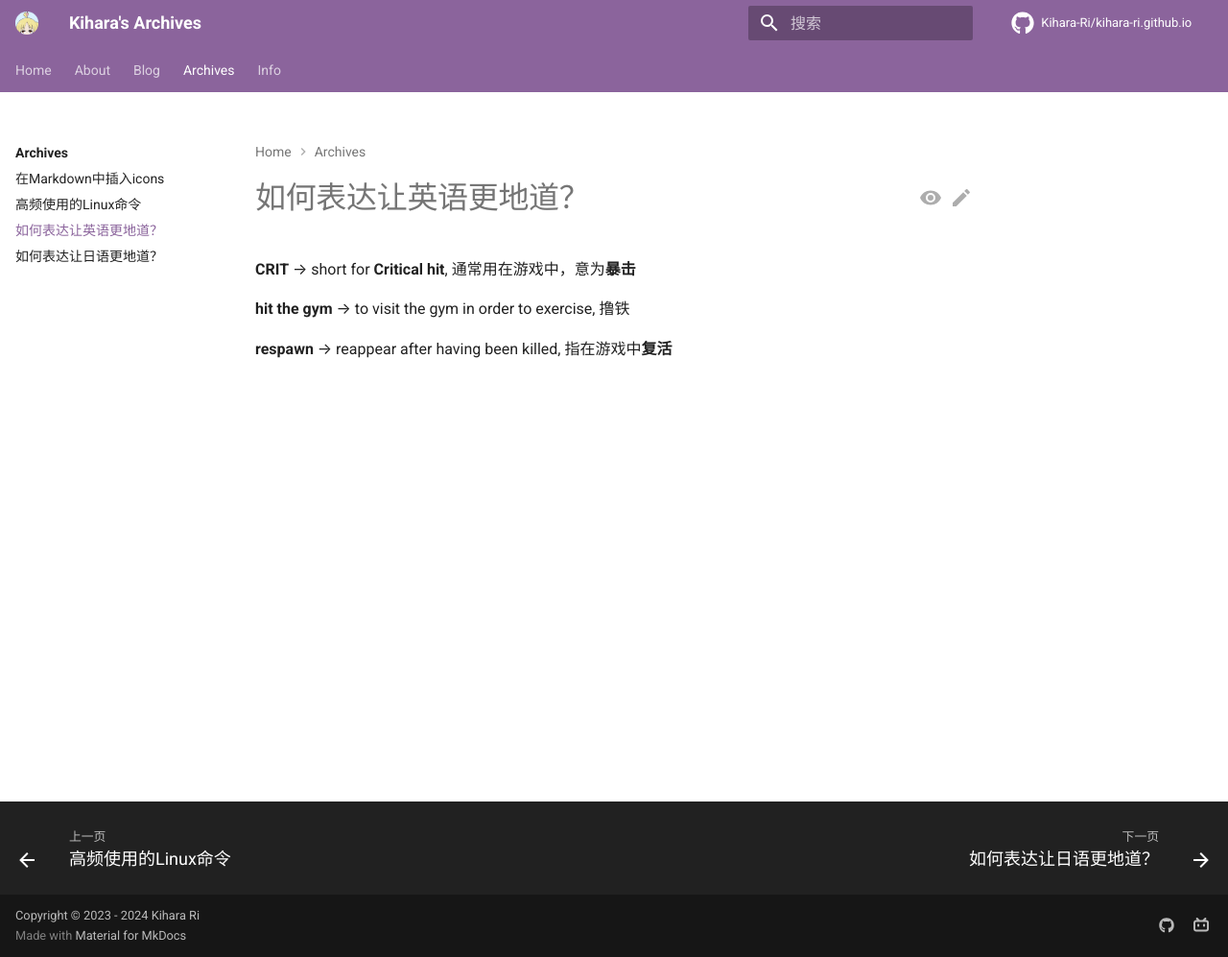
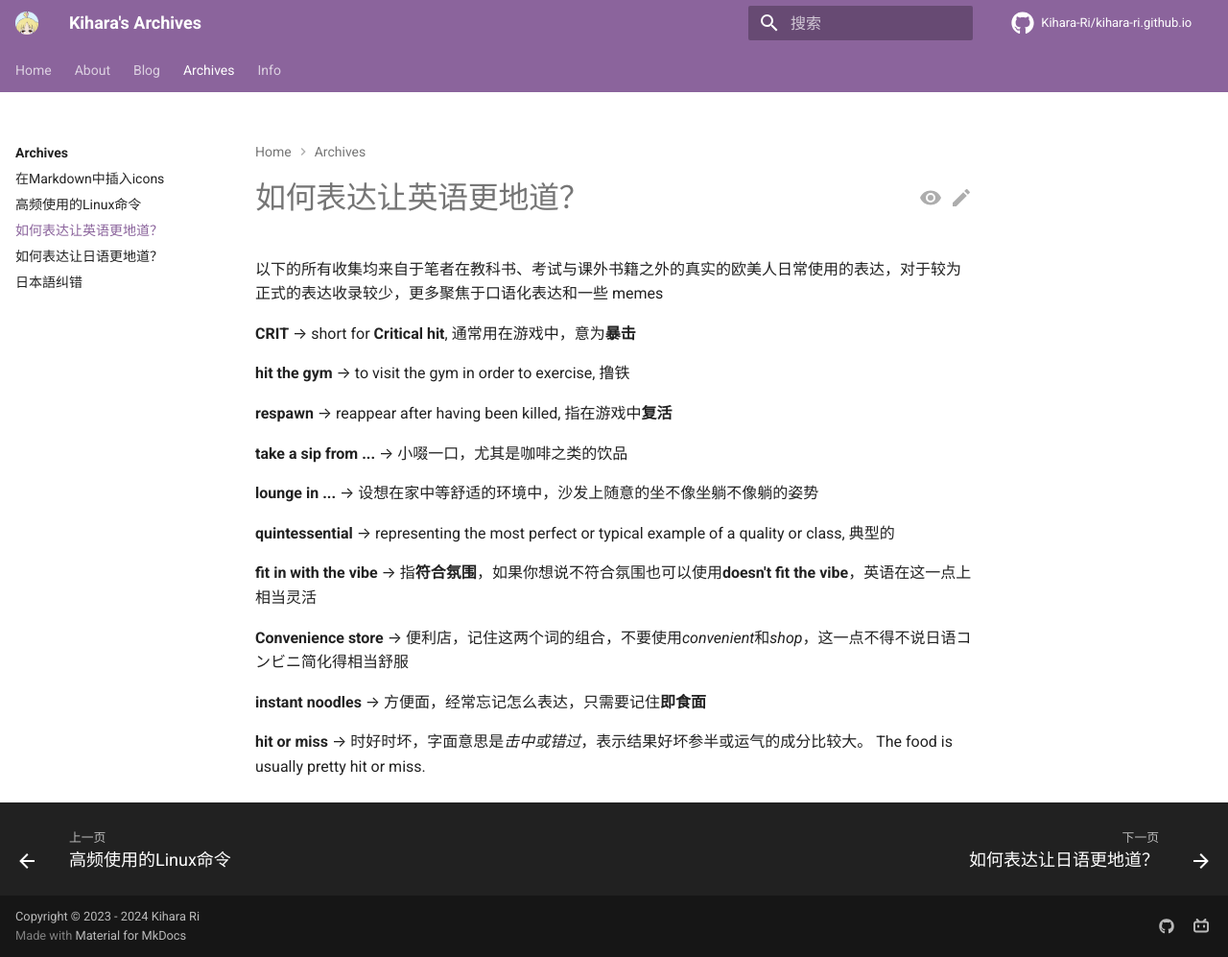
Before and after one commit to Kihara-Ri/kihara-ri.github.io, an MkDocs documentation site: the page built from docs/archives/如何表达让英语更地道？.md, in a window 1280 px wide and 997 px high. Shown: the whole window at 96% size. Built offline with MkDocs 1.6.1 and Material for MkDocs 9.7.7, drawn with Linux system fonts in a browser that asks for light colours; comment, search, counter and statistics services are not loaded.

Commit message:
添加新表达

```diff
--- a/docs/archives/如何表达让英语更地道？.md
+++ b/docs/archives/如何表达让英语更地道？.md
@@ -1,7 +1,23 @@
 # 如何表达让英语更地道？
+
+以下的所有收集均来自于笔者在教科书、考试与课外书籍之外的真实的欧美人日常使用的表达，对于较为正式的表达收录较少，更多聚焦于口语化表达和一些 memes
 
 **CRIT** --> short for **Critical hit**, 通常用在游戏中，意为**暴击**
 
 **hit the gym** --> to visit the gym in order to exercise, 撸铁
 
 **respawn** --> reappear after having been killed, 指在游戏中**复活**
+
+**take a sip from ...** --> 小啜一口，尤其是咖啡之类的饮品
+
+**lounge in ...** --> 设想在家中等舒适的环境中，沙发上随意的坐不像坐躺不像躺的姿势
+
+**quintessential** --> representing the most perfect or typical example of a quality or class, 典型的
+
+**fit in with the vibe** --> 指**符合氛围**，如果你想说不符合氛围也可以使用**doesn't fit the vibe**，英语在这一点上相当灵活
+
+**Convenience store** --> 便利店，记住这两个词的组合，不要使用*convenient*和*shop*，这一点不得不说日语コンビニ简化得相当舒服
+
+**instant noodles** --> 方便面，经常忘记怎么表达，只需要记住**即食面**
+
+**hit or miss** --> 时好时坏，字面意思是*击中或错过*，表示结果好坏参半或运气的成分比较大。 The food is usually pretty hit or miss.
--- a/mkdocs.yml
+++ b/mkdocs.yml
@@ -38,6 +38,7 @@ nav:
     - '高频使用的Linux命令': 'archives/高频使用的Linux命令.md'
     - '如何表达让英语更地道？': 'archives/如何表达让英语更地道？.md'
     - '如何表达让日语更地道？': 'archives/如何表达让日语更地道？.md'
+    - '日本語纠错': 'archives/日本語纠错.md'
   - Info:
     - lookups.md
     - books.md
```
Also changed, not shown: docs/archives/如何表达让日语更地道？.md (+2 -0 lines), docs/archives/日本語纠错.md (renamed from docs/blog/posts/日本語纠错.md).
